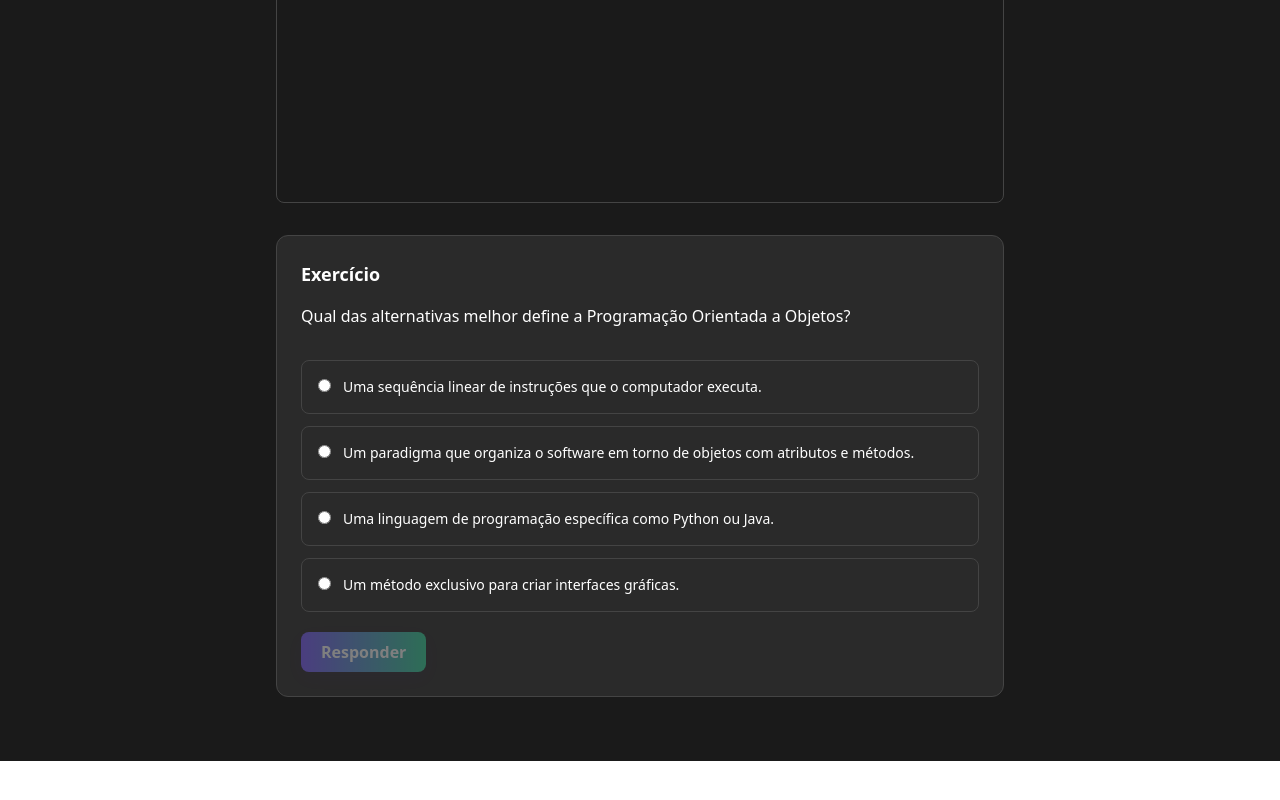
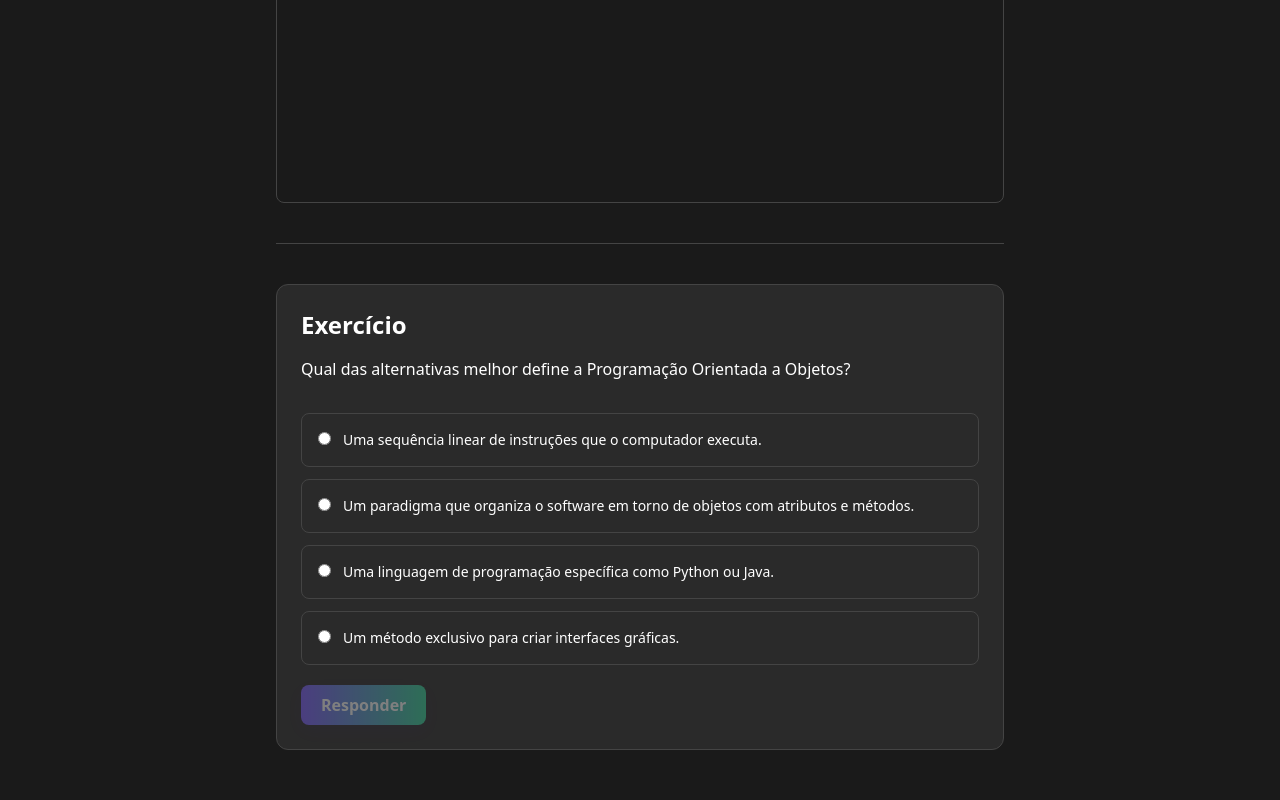
Before and after one commit to Gpcoutinho/Abstractio, a React (Vite) app: page /missao/1/1 in a window 1280 px wide. Shown: the part 3038-3838 px from the top of the page. Before the commit the page ends 3799 px from the top, so only its background shows below. Built offline with nearby package versions, Linux system fonts and the light colour scheme.

Commit message:
style: separar seção de exercício com linha horizontal e título maior

```diff
--- a/src/pages/Missao.tsx
+++ b/src/pages/Missao.tsx
@@ -108,8 +108,9 @@ const Missao: React.FC = () => {
       )}
 
       {/* Exercício */}
+      <hr className="border-borderDark my-10" />
       <section className="bg-bgSecondary border border-borderDark rounded-xl p-6">
-        <h2 className="text-lg font-semibold text-textPrimary mb-4">Exercício</h2>
+        <h2 className="text-2xl font-bold text-textPrimary mb-4">Exercício</h2>
         <p className="text-textPrimary mb-5">{missao.exercise.question}</p>
 
         <fieldset className="space-y-3">
```
